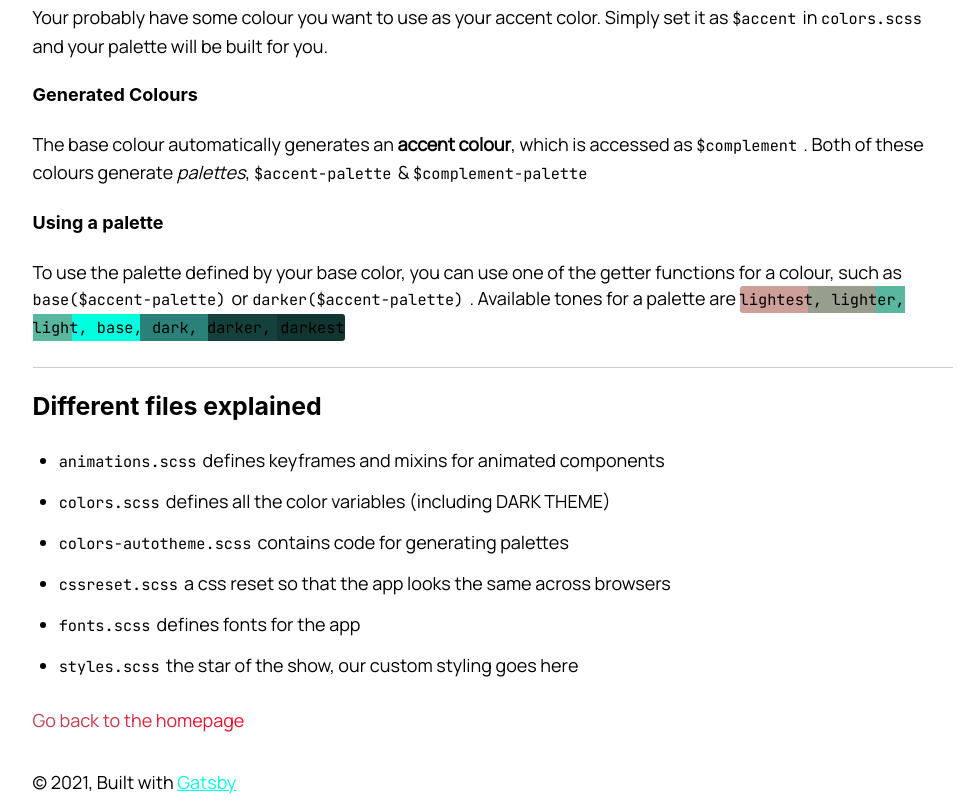
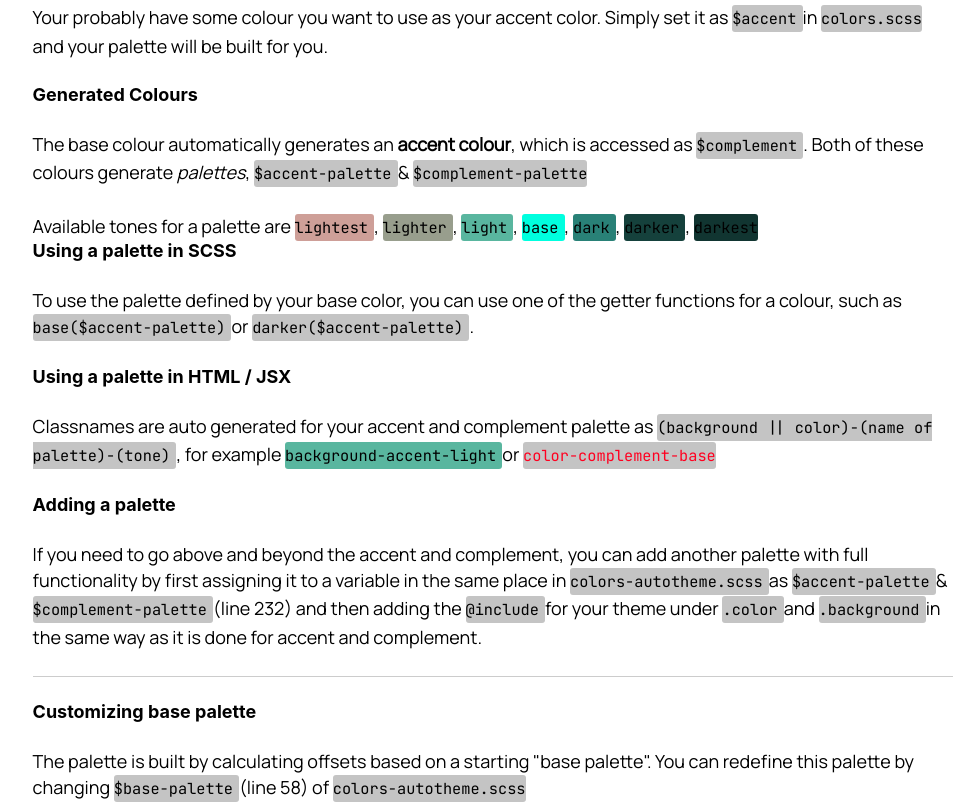
Before and after one commit to sashaphoto/sashaphoto-gatsby-template, a Gatsby site: page /about-styling in a window 1280 px wide. Shown: the part 620-1426 px from the top of the page, without its empty margins (147-1125 px from the left). Built offline with nearby package versions, Linux system fonts and the light colour scheme; Gatsby itself is replaced by a stand-in of ours.

Commit message:
🎨 Add better docs for styling

```diff
--- a/src/pages/about-styling.tsx
+++ b/src/pages/about-styling.tsx
@@ -31,9 +31,17 @@ const AboutStyling: React.FC<PageProps<DataProps>> = ({ data, path }) => (
     <p>Your probably have some colour you want to use as your accent color. Simply set it as <code>$accent</code> in <code>colors.scss</code> and your palette will be built for you.</p>
     <h4>Generated Colours</h4>
     <p>The base colour automatically generates an <b>accent colour</b>, which is accessed as <code>$complement</code>. Both of these colours generate <i>palettes</i>, <code>$accent-palette</code> & <code>$complement-palette</code></p>
-    <h4>Using a palette</h4>
-    <p>To use the palette defined by your base color, you can use one of the getter functions for a colour, such as <code>base($accent-palette)</code> or  <code>darker($accent-palette)</code>. Available tones for a palette are <code className={'ShowPalette'}>lightest, lighter, light, base, dark, darker, darkest</code></p>
-      <hr/>    <h3>Different files explained</h3>
+    Available tones for a palette are <code className={'background-accent-lightest'}>lightest</code>, <code className={'background-accent-lighter'}>lighter</code>, <code className={'background-accent-light'}>light</code>, <code className={'background-accent-base'}>base</code>, <code className={'background-accent-dark'}>dark</code>,  <code className={'background-accent-darker'}>darker</code>, <code className={'background-accent-darkest'}>darkest</code>
+    <h4>Using a palette in SCSS</h4>
+    <p>To use the palette defined by your base color, you can use one of the getter functions for a colour, such as <code>base($accent-palette)</code> or  <code>darker($accent-palette)</code>.</p>
+    <h4>Using a palette in HTML / JSX</h4>
+    <p>Classnames are auto generated for your accent and complement palette as <code>(background || color)-(name of palette)-(tone)</code>, for example <code className={'background-accent-light'}>background-accent-light</code> or <code className={'color-complement-base'}>color-complement-base</code></p>
+    <h4>Adding a palette</h4>
+    <p>If you need to go above and beyond the accent and complement, you can add another palette with full functionality by first assigning it to a variable in the same place in <code>colors-autotheme.scss</code> as <code>$accent-palette</code> & <code>$complement-palette</code> (line 232) and then adding the <code>@include</code> for your theme under <code>.color</code> and <code>.background</code> in the same way as it is done for accent and complement.</p>
+    <hr/>
+    <h4>Customizing base palette</h4>
+    <p>The palette is built by calculating offsets based on a starting "base palette". You can redefine this palette by changing <code>$base-palette</code> (line 58) of <code>colors-autotheme.scss</code></p>
+    <h3>Different files explained</h3>
     <ul>
       <li><code>animations.scss</code> defines keyframes and mixins for animated components</li>
       <li><code>colors.scss</code> defines all the color variables (including DARK THEME)</li>
--- a/src/style/colors-autotheme.scss
+++ b/src/style/colors-autotheme.scss
@@ -1,6 +1,9 @@
 @import 'colors';
 
 // credit to  https://www.sitepoint.com/using-sass-build-color-palettes/
+
+
+$keys: 'lightest' 'lighter' 'light' 'base' 'dark' 'darker' 'darkest';
 
 /**
  * Function defining the difference between 2 colors
@@ -117,7 +120,6 @@ $palette-diffs: palette-diff($base-palette);
  */
 @function palette($base-color) {
   $colors: create-palette($base-color);
-  $keys: 'lightest' 'lighter' 'light' 'base' 'dark' 'darker' 'darkest';
   $palette: ();
 
   @for $i from 1 through min(length($colors), length($keys)) {
@@ -211,5 +213,31 @@ $palette-diffs: palette-diff($base-palette);
 }
 
 
+@mixin palette-modifier-color($palette, $palette-name) {
+  @each $name, $hex in $palette {
+    &-#{$palette-name}-#{$name} {
+      color: $hex;
+    }
+  }
+}
+
+@mixin palette-modifier-background($palette, $palette-name) {
+  @each $name, $hex in $palette {
+    &-#{$palette-name}-#{$name} {
+      background: $hex;
+    }
+  }
+}
+
 $accent-palette: palette($accent);
 $complement-palette: palette($complement);
+
+.color {
+  @include palette-modifier-color($accent-palette, 'accent');
+  @include palette-modifier-color($complement-palette, 'complement');
+}
+
+.background {
+  @include palette-modifier-background($accent-palette, 'accent');
+  @include palette-modifier-background($complement-palette, 'complement');
+}
--- a/src/style/colors.scss
+++ b/src/style/colors.scss
@@ -3,7 +3,7 @@ $complement: complement($accent);
 
 html {
   --border-dark: rgba(invert(var(--base-color)), 0.88);
-  --foreground: #c4c4c4;
+  --background: #c4c4c4;
   --base-color: #ffffff;
   --text-main: black;
 }
@@ -12,7 +12,7 @@ html {
   html {
     --base-color: #000000;
     --border-dark: rgba(invert(var(--base-color)), 0.88);
-    --foreground: #232323;
+    --background: #232323;
     --text-main: white;
   }
 }
--- a/src/style/styles.scss
+++ b/src/style/styles.scss
@@ -12,6 +12,10 @@ html {
 
 a, Link {
   color: base($accent-palette);
+}
+
+code {
+  background: var(--background);
 }
 
 mark {
```
